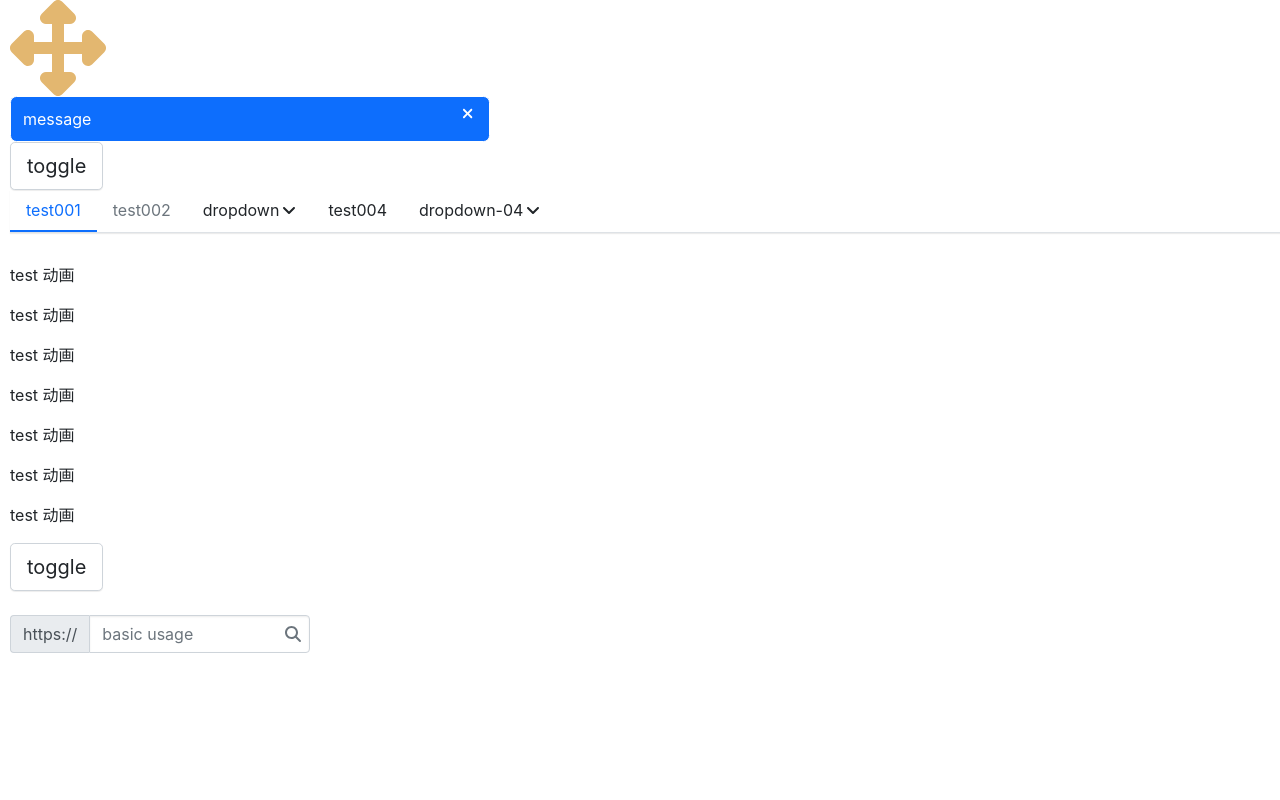
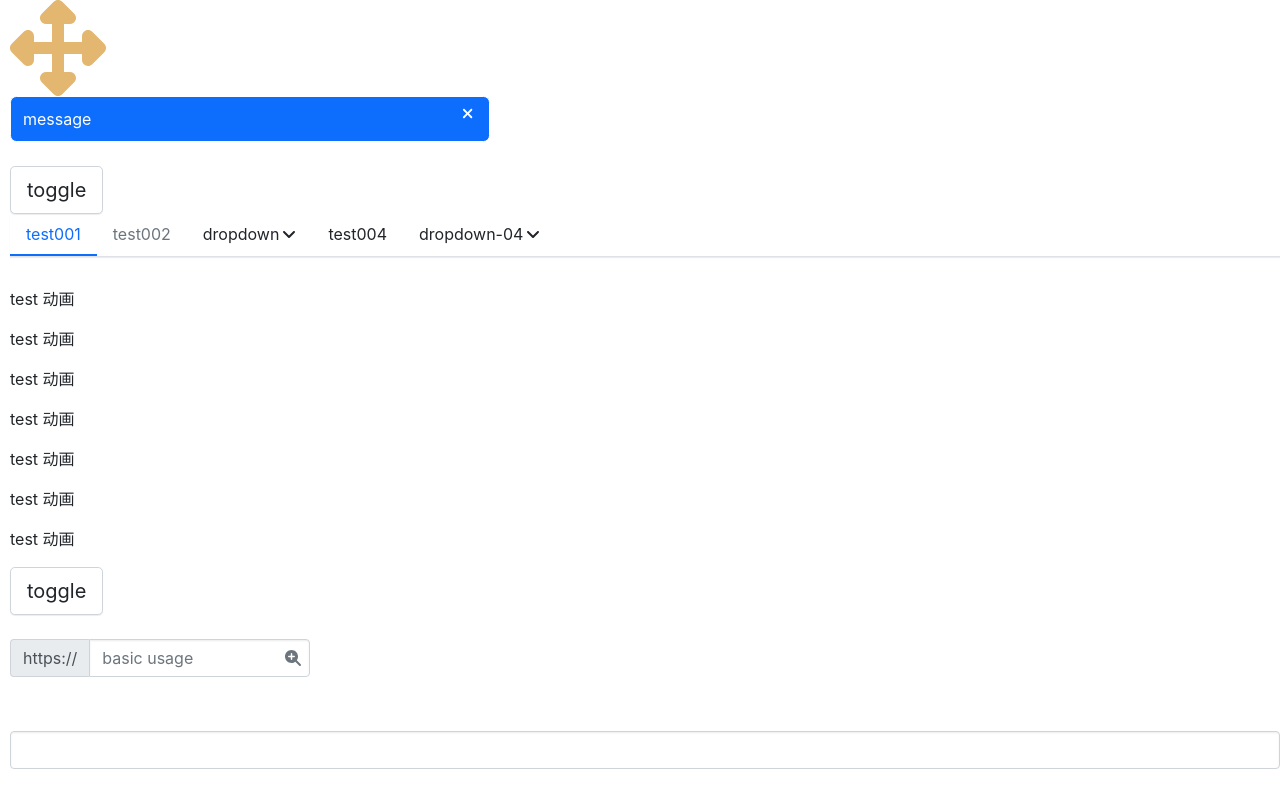
Before and after one commit to ninenan/nnn-toy-ui, a React (Create React App) app: page / in a window 1280 px wide. Built offline with nearby package versions, Linux system fonts and the light colour scheme.

Commit message:
feat: autoComplete

```diff
--- a/src/App.tsx
+++ b/src/App.tsx
@@ -7,6 +7,7 @@ import Alert from './components/Alert';
 import { MenuItem, SubMenu, Menu } from './components/Menu';
 import Transition from './components/Transition';
 import Input from './components/Input';
+import AutoComplete from './components/AutoComplete/autoComplete';
 
 function App() {
   const [show, setShow] = useState(true);
@@ -14,25 +15,31 @@ function App() {
 
   const handleChange = (e: ChangeEvent<HTMLInputElement>) => {
     setTestValue(e.currentTarget.value);
-    console.log(e.currentTarget.value);
+    console.log(e);
   };
 
   const handleSearch = (value: string) => {
     console.log('value :>> ', value);
   };
 
+  const handleFetch = (val: string) =>
+    ['apple', 'banana', 'origin', 'cat'].filter(item => item.includes(val));
+
   return (
     <div className="App" style={{ paddingLeft: '10px' }}>
       <header className="App-header">
         <Icon icon="arrows-alt" className="test-ok" size="6x" theme="warning" />
+        <br />
         <Alert
           message="message"
           type="default"
           afterClose={() => console.log('test-afterClose')}
         ></Alert>
+        <br />
         <Button size="lg" onClick={() => setShow(!show)}>
           toggle
         </Button>
+        <br />
         <Menu
           defaultIndex="0"
           onSelect={index => console.log(index)}
@@ -84,12 +91,15 @@ function App() {
           style={{ width: '300px' }}
           className="test"
           prefix="https://"
+          icon="search-plus"
           placeholder="basic usage"
-          icon="magnifying-glass"
           value={testValue}
           onChange={handleChange}
           onSearch={handleSearch}
         />
+        {testValue}
+        <br />
+        <AutoComplete fetchItem={handleFetch} />
       </header>
     </div>
   );
--- /dev/null
+++ b/src/components/AutoComplete/autoComplete.tsx
@@ -0,0 +1,44 @@
+import React, { ChangeEvent, FC, PropsWithChildren, useState } from 'react';
+import Input, { IInputProps } from '../Input';
+
+export interface IAutoCompleteProps extends Omit<IInputProps, 'onSelect'> {
+  onSelect?: (item: string) => void;
+  fetchItem: (str: string) => string[];
+}
+
+const AutoComplete: FC<PropsWithChildren<IAutoCompleteProps>> = props => {
+  const { fetchItem, onSelect, value, ...restProps } = props;
+  const [options, setOptions] = useState<string[]>([]);
+
+  const [inputValue, setInputValue] = useState(value);
+
+  const handleChange = (e: ChangeEvent<HTMLInputElement>) => {
+    const value = e.currentTarget.value;
+    setInputValue(value);
+    if (value) {
+      const res = fetchItem(value);
+      setOptions(res);
+    } else {
+      setOptions([]);
+    }
+  };
+
+  const renderDropdown = () => {
+    return (
+      <ul>
+        {options.map((item, index) => {
+          return <li key={index}>{item}</li>;
+        })}
+      </ul>
+    );
+  };
+
+  return (
+    <div className="toy-auto-complete">
+      <Input value={inputValue} onChange={handleChange} {...restProps} />
+      {options.length > 0 && renderDropdown()}
+    </div>
+  );
+};
+
+export default AutoComplete;
```
